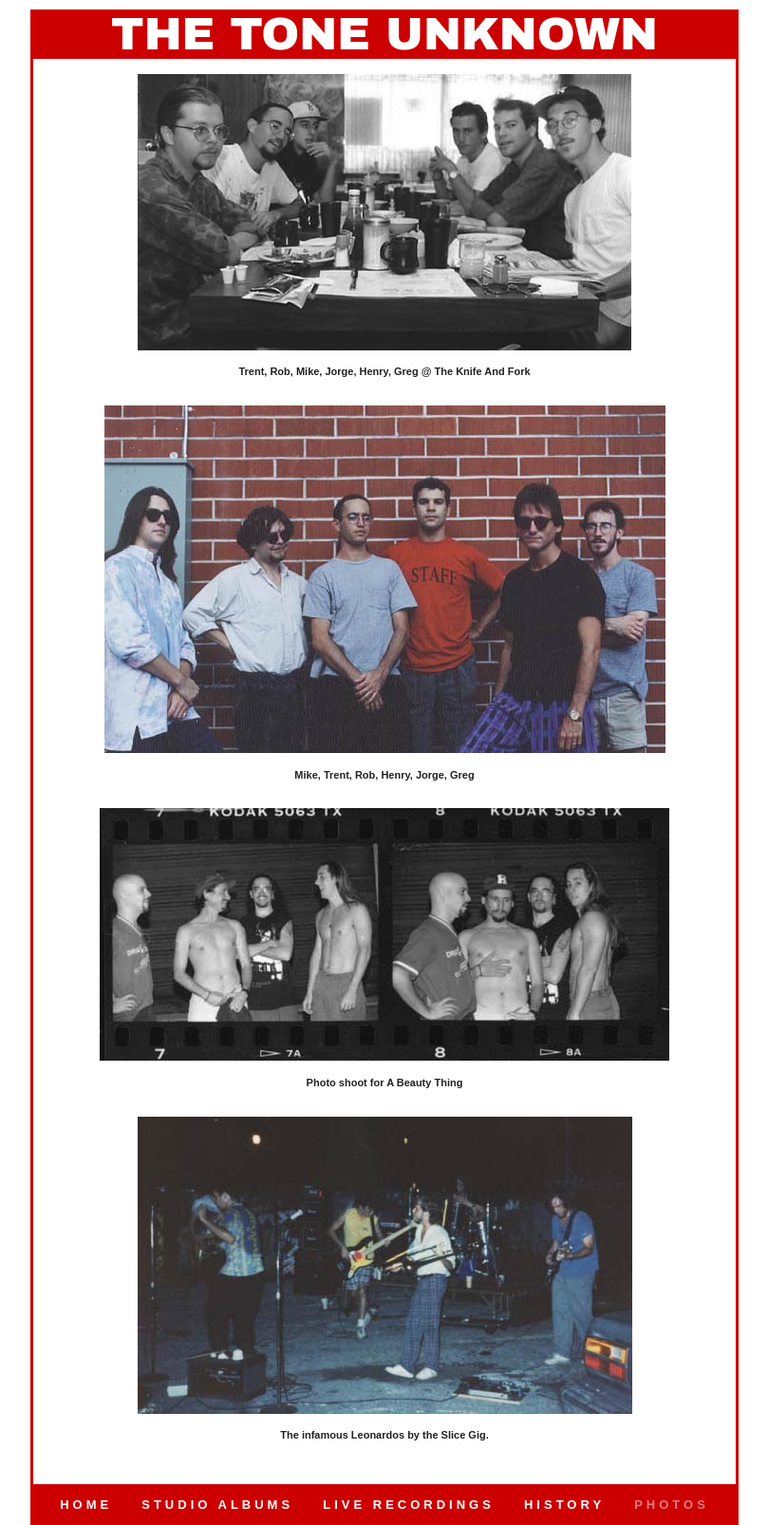
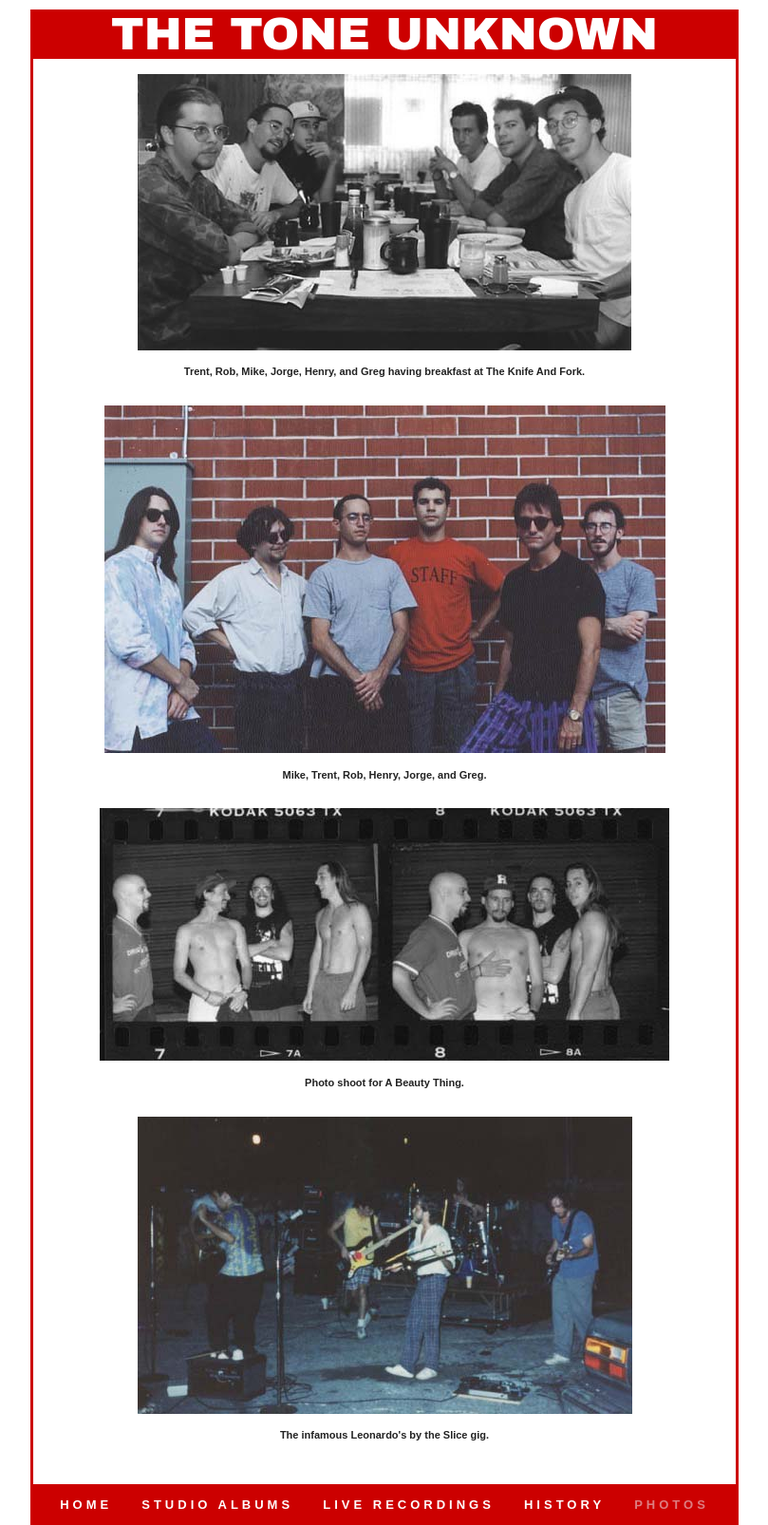
Before and after one commit to Ligushka/ligushka.github.io, a Jekyll site: the page built from photos.html, in a window 1280 px wide. Shown: the whole page at 95% size, without its empty margins (235-1044 px from the left). Built offline with Jekyll 4.4.1, drawn with Linux system fonts in a browser that asks for light colours; nearby versions of some CDN libraries.

Commit message:
Update photos.yml

```diff
--- a/_data/photos.yml
+++ b/_data/photos.yml
@@ -1,8 +1,8 @@
 - name: band_at_breakfast.jpg
-  text: Trent, Rob, Mike, Jorge, Henry, Greg @ The Knife And Fork
+  text: Trent, Rob, Mike, Jorge, Henry, and Greg having breakfast at The Knife And Fork.
 - name: band_brick_wall.jpg
-  text: Mike, Trent, Rob, Henry, Jorge, Greg
+  text: Mike, Trent, Rob, Henry, Jorge, and Greg.
 - name: contact2.jpg
-  text: Photo shoot for A Beauty Thing
+  text: Photo shoot for A Beauty Thing.
 - name: leos1.jpg
-  text: The infamous Leonardos by the Slice Gig.
+  text: The infamous Leonardo's by the Slice gig.
```
